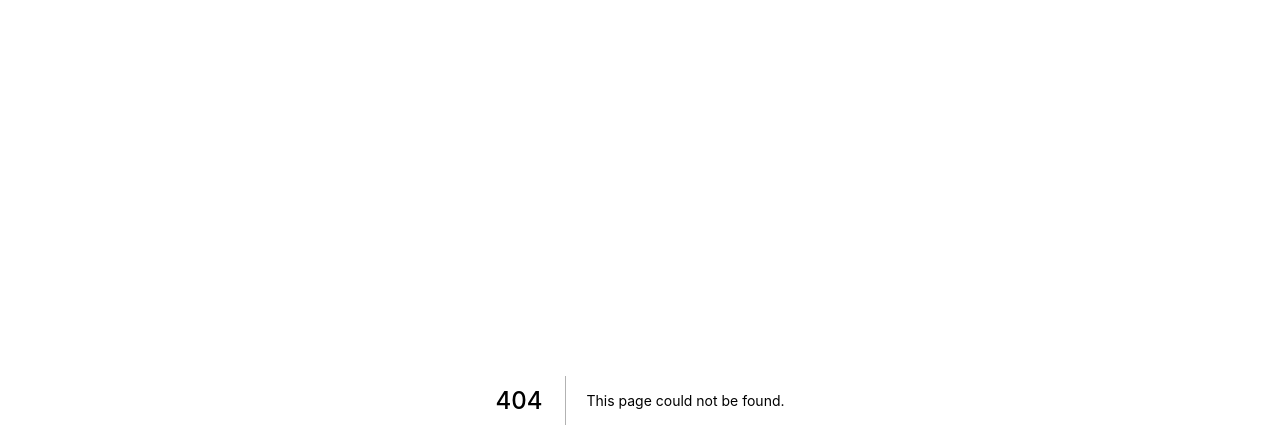
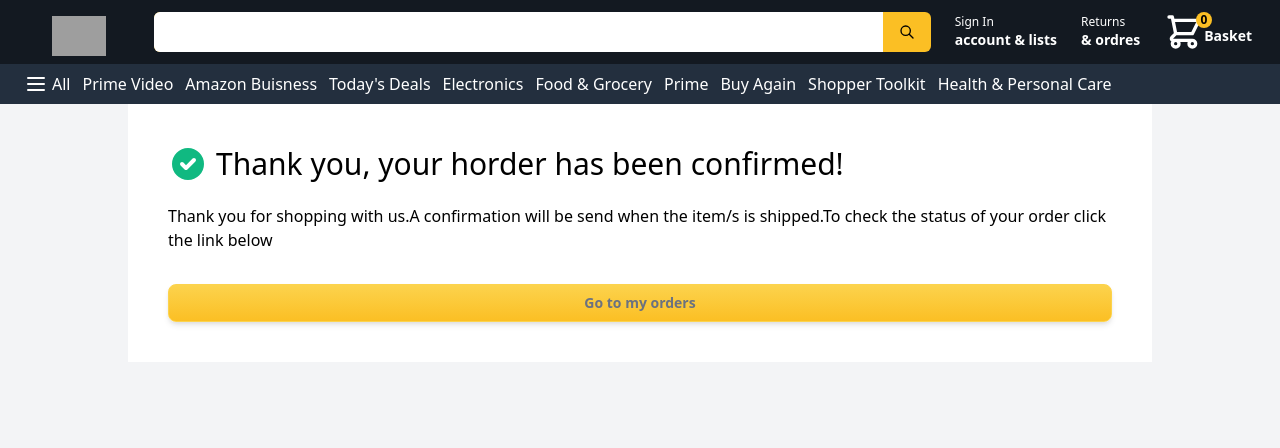
Before and after one commit to yasenbr/amazon-clone-reactjs-nextjs, a Next.js app: page /success in a window 1280 px wide. Before the commit this address had no page. Shown: the top 448 px of the page. Built offline with nearby package versions, Linux system fonts and the light colour scheme; no server answers; grey boxes are pictures that could not be loaded.

Commit message:
build success order page

```diff
--- /dev/null
+++ b/src/pages/success.js
@@ -0,0 +1,36 @@
+import React from "react";
+import Header from "../components/Header";
+import { CheckCircleIcon } from "@heroicons/react/solid";
+import { useRouter } from "next/router";
+
+function success() {
+  const router = useRouter();
+  return (
+    <div className="bg-gray-100 h-screen">
+      <Header />
+      <main className="max-w-screen-lg mx-auto">
+        <div className="flex flex-col p-10 bg-white">
+          <div className="flex items-center space-x-2 mb-5">
+            <CheckCircleIcon className="text-green-500 h-10" />
+            <h1 className="text-3xl">
+              Thank you, your horder has been confirmed!
+            </h1>
+          </div>
+          <p>
+            Thank you for shopping with us.A confirmation will be send when the
+            item/s is shipped.To check the status of your order click the link
+            below
+          </p>
+          <button
+            onClick={() => router.push("/orders")}
+            className="button mt-8"
+          >
+            Go to my orders
+          </button>
+        </div>
+      </main>
+    </div>
+  );
+}
+
+export default success;
```
Also changed, not shown: 1 other file (tests, documents, lock files or other folders).
